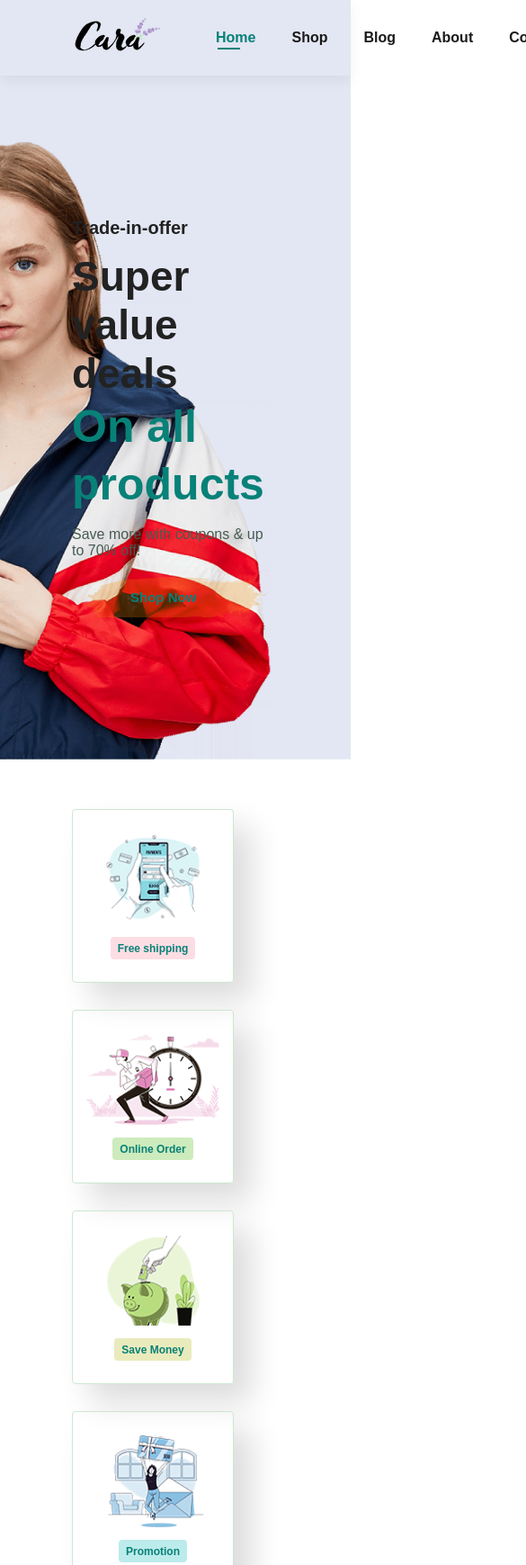
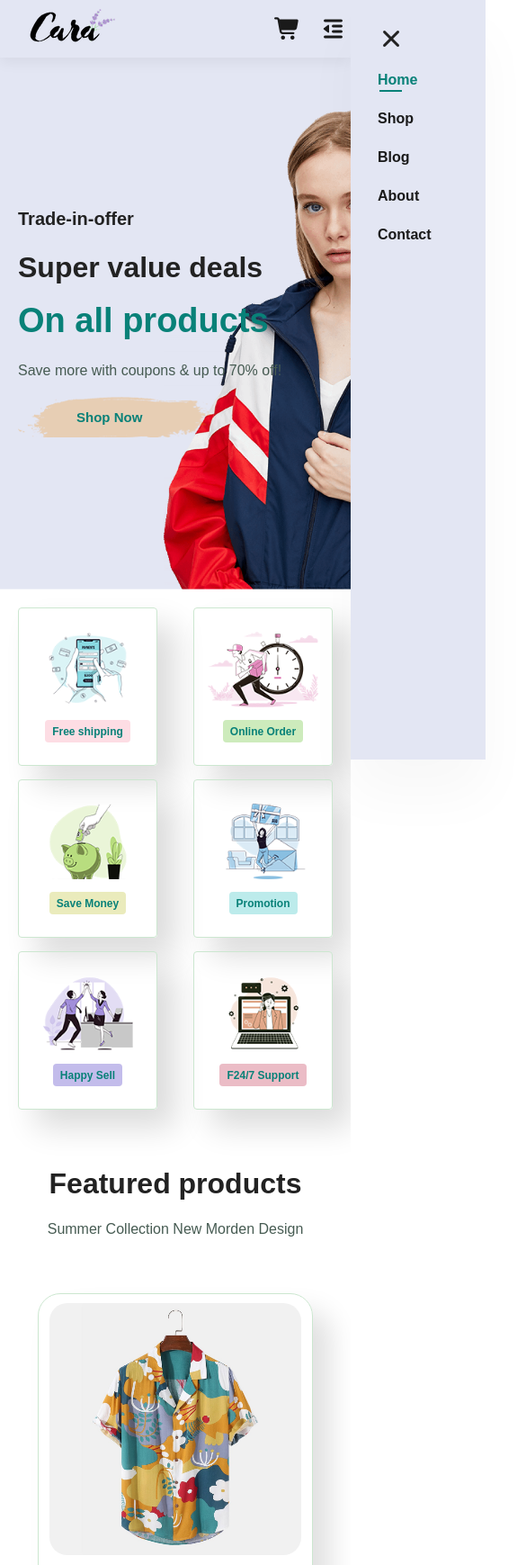
Before and after one commit to yashinn007/E-Commerce-Website, a plain HTML site: page index.html in a window 390 px wide. Shown: the top 1739 px of the page at 90% size, 585 px wide, since content can reach past the window. Drawn offline with Linux system fonts and the light colour scheme; a web font is replaced by a local one.

Commit message:
full complete homepage

```diff
--- a/index.html
+++ b/index.html
@@ -12,14 +12,19 @@
          <a href="#"><img src="img/logo.png" class="logo" alt="logo"></a>
 
          <div>
-            <ul id="navbar">
+            <ul id="navbar" class="">
                <li><a class="active" href="index.html">Home</a></li>
                <li><a href="shop.html">Shop</a></li>
                <li><a href="blog.html">Blog</a></li>
                <li><a href="about.html">About</a></li>
                <li><a href="contact.html">Contact</a></li>
-               <li><a href="cart.html"><i class="fa-solid fa-cart-shopping"></i></a></li>
+               <li id="lg-bag"><a href="cart.html"><i class="fa-solid fa-cart-shopping"></i></a></li>
+               <a href="#" id="close"><i class="fas fa-times"></i></a>
             </ul>
+         </div>
+         <div id="mobile">
+           <a href="cart.html"><i class="fa-solid fa-cart-shopping"></i></a>
+           <i id="bar" class="fas fa-outdent"></i>
          </div>
     </section>
 
--- a/script.js
+++ b/script.js
@@ -0,0 +1,15 @@
+let bar = document.querySelector("#bar");
+let close = document.querySelector("#close");
+let nav = document.querySelector("#navbar");
+
+if(bar){
+    bar.addEventListener("click", ()=>{
+     nav.classList.add('actived');
+    })
+}
+
+if(close){
+    close.addEventListener("click", ()=>{
+     nav.classList.remove('actived');
+    })
+}
--- a/style.css
+++ b/style.css
@@ -119,6 +119,15 @@ body {
     position: absolute;
     bottom: -4px;
     left: 22px;
+}
+
+#mobile{
+    display: none;
+    align-items: center;
+}
+
+#close{
+    display: none;
 }
 
 /* Hero section */
@@ -535,3 +544,172 @@ footer .copyright{
     width: 100%;
     text-align: center;
 }
+
+
+/* start Media Query */
+
+@media (max-width: 799px) {
+    .section-p1 {
+    padding: 40px 40px;
+    }
+
+    #navbar {
+       display: flex;
+       flex-direction: column;
+       align-items: flex-start;
+       justify-content: flex-start;
+       background-color: #E3E6F3;
+       position: fixed;
+       top: 0;
+       right: -250px;
+       height: 100vh;
+       width: 250px;
+       box-shadow: 0 40px 60px rgba(0, 0, 0, 0.03);
+       padding: 80px 0 0 10px;
+       transition: 0.3s;
+    }
+
+    #navbar.actived{
+        right: 0px;
+    }
+
+    #navbar li{
+        margin-bottom: 25px;
+    }
+    #mobile{
+       display: flex;
+       align-items: center;
+    }
+    #mobile i{
+        color: #1a1a1a;
+        font-size: 24px;
+        padding-left: 55px;
+        cursor: pointer;
+    }
+
+    #close {
+        position: absolute;
+        top: 30px;
+        left: 30px;
+        color: #222;
+        font-size: 24px;
+        display: initial;
+    }
+    #lg-bag{
+        display: none;
+    }
+
+    #hero {
+    height: 70vh;
+    padding: 0 80px;
+    background-position: top 30% right 30%;
+    }
+
+    #feature {
+    justify-content: center;
+    }
+
+    #feature .fe-box {
+    margin: 15px 15px;
+    }
+
+    #product1 .pro-container {
+    justify-content: center;
+    }
+
+    #product1 .pro {
+    margin: 22px;
+    }
+
+    #banner {
+    height: 20vh;
+    }
+
+    #sm-banner .banner-box {
+    min-width: 100%;
+    height: 30vh;
+    }
+
+    #banner3 {
+    padding: 0 40px;
+    }
+
+    #banner3 .banner-box {
+    width: 28%;
+    }
+
+    #newsletter .form {
+    width: 70%;
+    }
+}
+
+
+@media (max-width: 477px) {
+    .section-p1 {
+    padding: 20px;
+    }
+
+    #navbar {
+       right: -150px;
+       width: 150px;
+    }
+
+    #header {
+    padding: 10px 30px;
+    }
+
+    #hero {
+    padding: 0 20px;
+    background-position: 55%;
+    }
+
+    h2 {
+    font-size: 32px;
+    }
+
+    h1 {
+    font-size: 38px;
+    }
+
+    #feature .fe-box {
+    width: 155px;
+    margin: 0 0 15px 0;
+    }
+
+    #feature {
+    justify-content: space-between;
+    }
+
+    #product1 .pro {
+    width: 100%;
+    }
+
+    #banner {
+    height: 40vh;
+    }
+
+    #sm-banner .banner-box {
+    height: 40vh;
+    }
+
+    #sm-banner .banner-box2 {
+        margin-top: 20px;
+    }
+
+    #banner3 {
+    padding: 0 20px;
+    }
+
+    #banner3 .banner-box {
+    width: 100%;
+    }
+
+    #newsletter {
+    padding: 40px 20px;
+    }
+
+    #newsletter .form {
+    width: 100%;
+    }
+
+}
```
